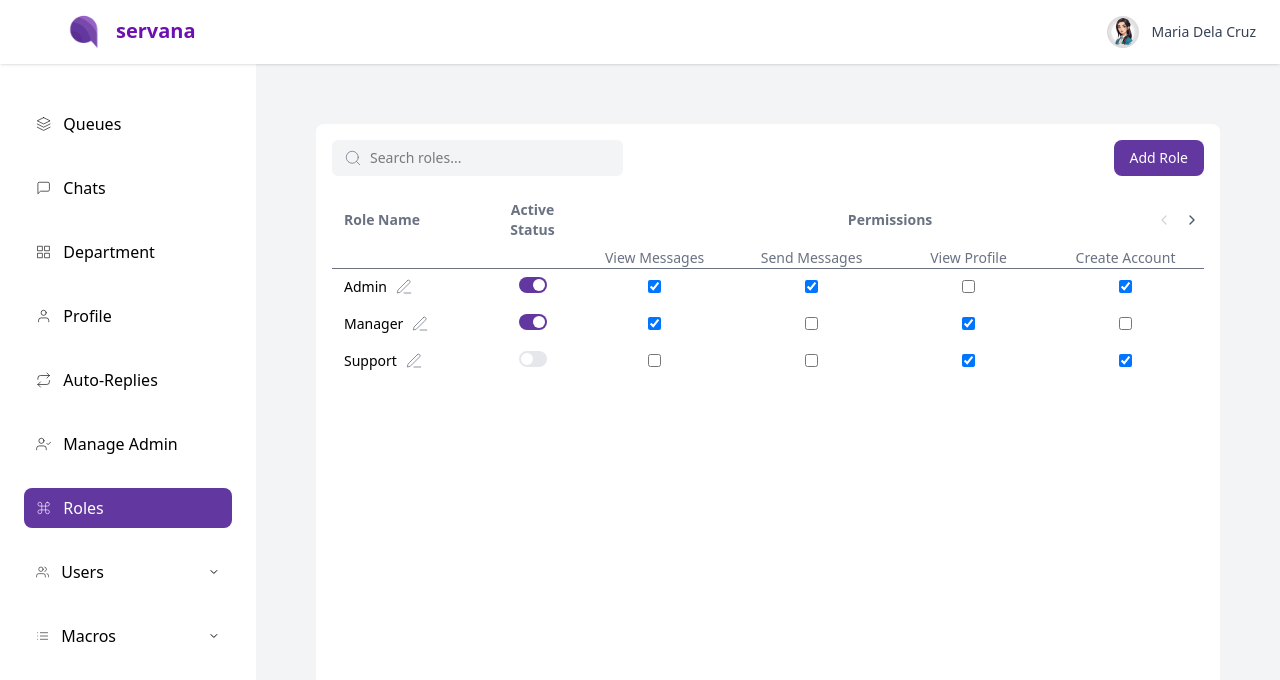
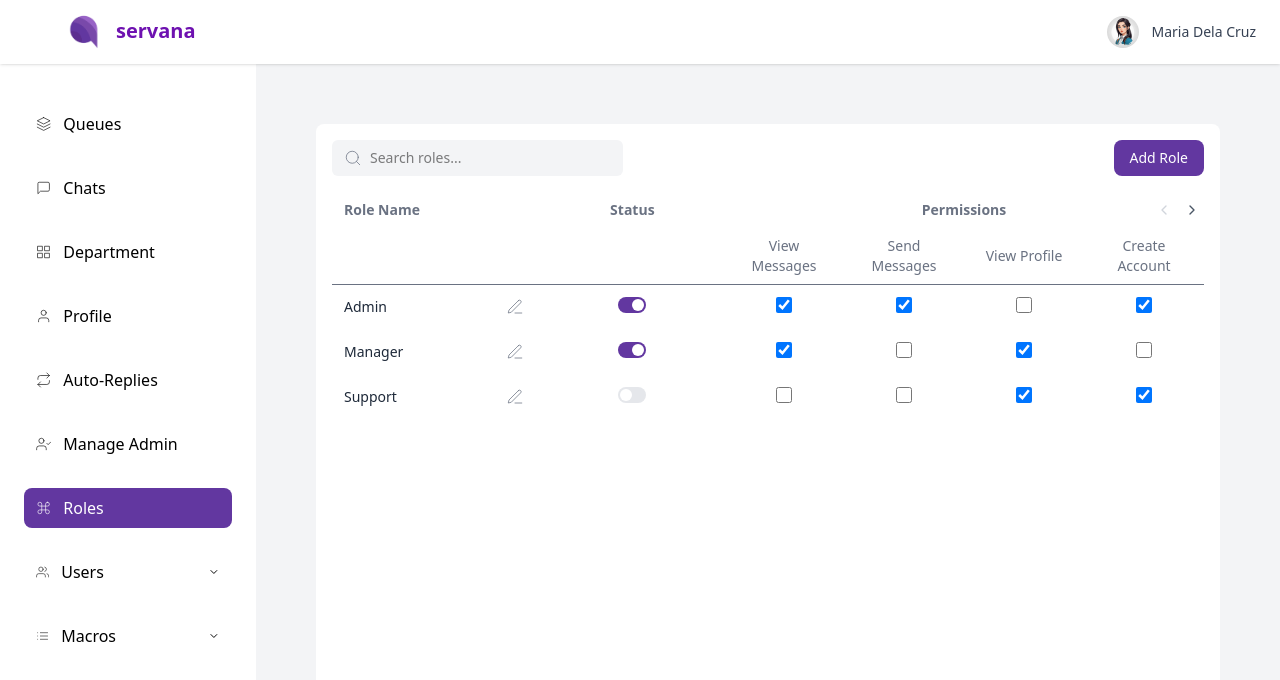
Before and after one commit to manuelamanetjr/frontend_web, a React (Vite) app: page /roles in a window 1280 px wide. Shown: the top 680 px of the page. Built offline with nearby package versions, Linux system fonts and the light colour scheme.

Commit message:
roles fixed bg white and edit good

```diff
--- a/screens/Roles.jsx
+++ b/screens/Roles.jsx
@@ -190,7 +190,7 @@ export default function ManageRoles() {
   );
 }
 
-// Extracted components for better organization
+// Extracted components
 
 function SearchInput({ value, onChange, placeholder }) {
   return (
@@ -207,7 +207,7 @@ function SearchInput({ value, onChange, placeholder }) {
         <X
           size={16}
           strokeWidth={1}
-          className="text-gray-500 cursor-pointer absolute right-3 "
+          className="text-gray-500 cursor-pointer absolute right-3"
           onClick={() => onChange("")}
         />
       )}
@@ -231,8 +231,8 @@ function RolesTable({
       <table className="min-w-full text-sm text-left">
         <thead className="text-gray-500 border-b z-20 bg-white">
           <tr className="z-20">
-    <th className="py-2 px-3 pl-3 sticky left-0 z-30 bg-white">Role Name</th>
-    <th className="py-2 px-3 text-center sticky left-36 z-30 bg-white">Active Status</th>
+            <th className="py-2 px-3 pl-3 sticky left-0 z-30 bg-white w-48">Role Name</th>
+            <th className="py-2 px-3 text-center sticky left-25 z-30 bg-white w-24">Status</th>
             <th className="py-2 px-3 text-center relative" colSpan={visiblePerms}>
               Permissions
               {permissions.length > visiblePerms && (
@@ -246,10 +246,10 @@ function RolesTable({
             </th>
           </tr>
           <tr className="z-20">
-    <th className="sticky left-0 bg-white z-30 w-36"></th>
-    <th className="sticky left-36 bg-white z-30 w-20"></th>
+            <th className="sticky left-0 bg-white z-30 w-48"></th>
+            <th className="sticky left-25 bg-white z-30 w-24"></th>
             {visiblePermissions.map((perm, i) => (
-      <th key={i} className="w-36 text-center px-2 shrink-0 font-medium bg-white">
+              <th key={i} className="py-2 px-3 text-center font-medium bg-white min-w-[120px]">
                 {perm}
               </th>
             ))}
@@ -281,34 +281,36 @@ function RoleRow({
   onTogglePermission,
 }) {
   return (
-    <tr className=" transition-colors duration-200 group">
-<td className="py-2 px-3 sticky left-0 z-10 w-36 flex items-center gap-2 bg-white">
-
-        {role.name}
+    <tr className="hover:bg-gray-50 transition-colors duration-200">
+      <td className="py-3 px-3 align-top sticky left-0 z-10 bg-white w-100">
+        <div className="max-w-[180px] break-words text-gray-800 relative pr-6">
+          <span>{role.name}</span>
+          <div className="absolute top-1/2 right-0 -translate-y-1/2">
             <Edit3
               size={18}
               strokeWidth={1}
-          className="text-gray-500 cursor-pointer hover:text-purple-700"
+              className="text-gray-500 cursor-pointer w-[18px] h-[18px] transition-colors duration-200 hover:text-purple-700"
               onClick={onEdit}
             />
+          </div>
+        </div>
       </td>
-      <td className="py-2 px-3 text-center sticky left-36 z-10 w-20 bg-white">
-
+      <td className="py-3 px-3 text-center sticky left-25 z-10 bg-white w-100">
         <ToggleSwitch checked={role.active} onChange={onToggleActive} />
       </td>
       {visiblePermissions.map((perm, i) => (
-        <td key={i} className="w-36 text-center px-2 shrink-0">
+        <td key={i} className="py-3 px-3 text-center min-w-[120px]">
           <input
             type="checkbox"
             checked={role.permissions.includes(perm)}
             onChange={() => onTogglePermission(perm)}
+            className="w-4 h-4 text-purple-600 border-gray-300 rounded focus:ring-purple-500"
           />
         </td>
       ))}
     </tr>
   );
 }
-
 
 const ToggleSwitch = ({ checked, onChange }) => (
   <label className="inline-flex relative items-center cursor-pointer z-30">
@@ -357,7 +359,7 @@ function RoleModal({ isEdit, formData, onFormChange, onClose, onSave }) {
           onChange={(value) => onFormChange({ ...formData, name: value })}
         />
 
-        <div className="flex justify-end gap-2">
+        <div className="flex justify-end gap-2 mt-4">
           <button
             onClick={onClose}
             className="bg-gray-300 text-gray-800 px-4 py-1 rounded-lg text-sm hover:bg-gray-400 transition-colors duration-200"
```
Lines whose indentation alone changed are shown as unchanged.
